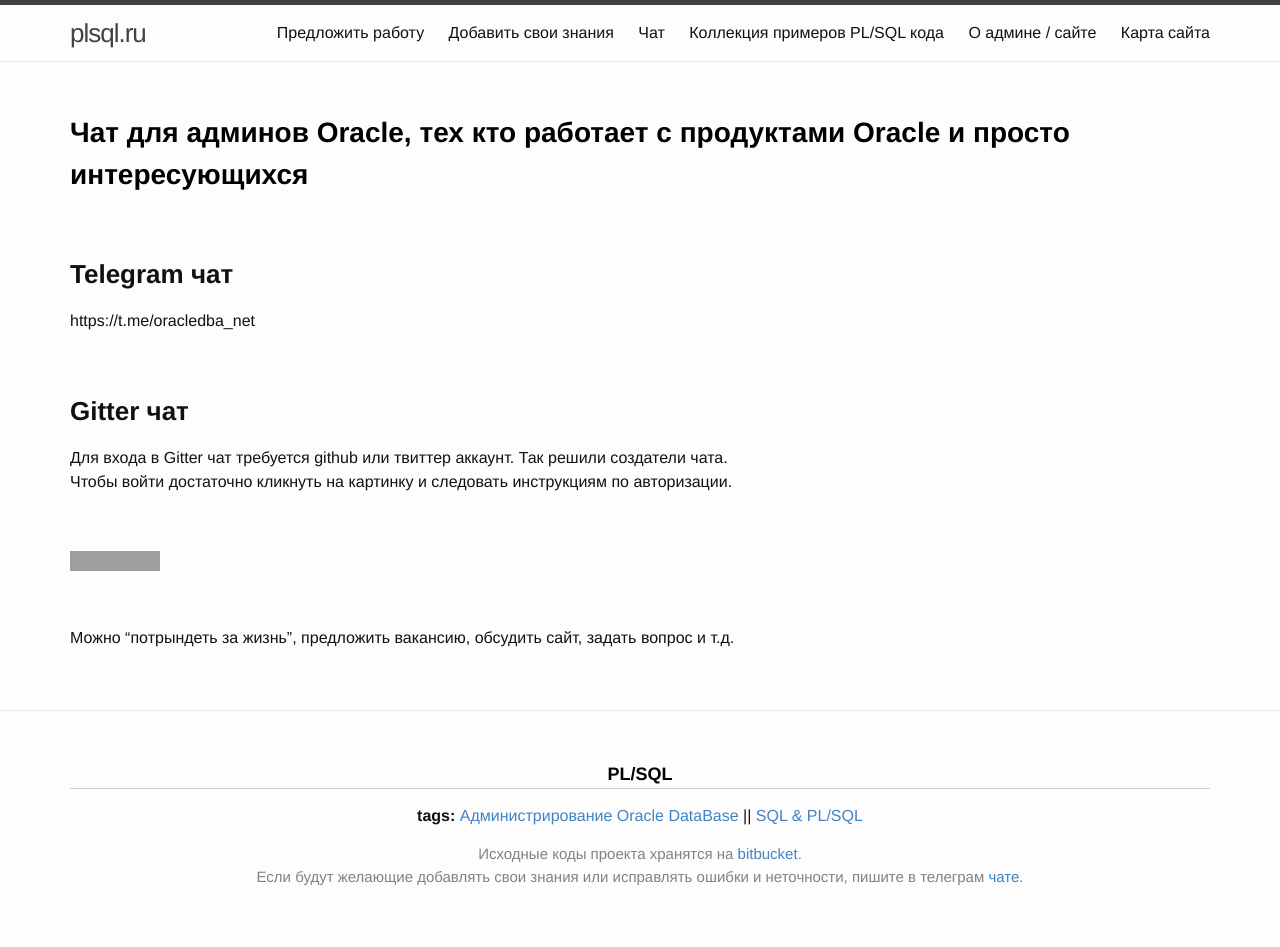
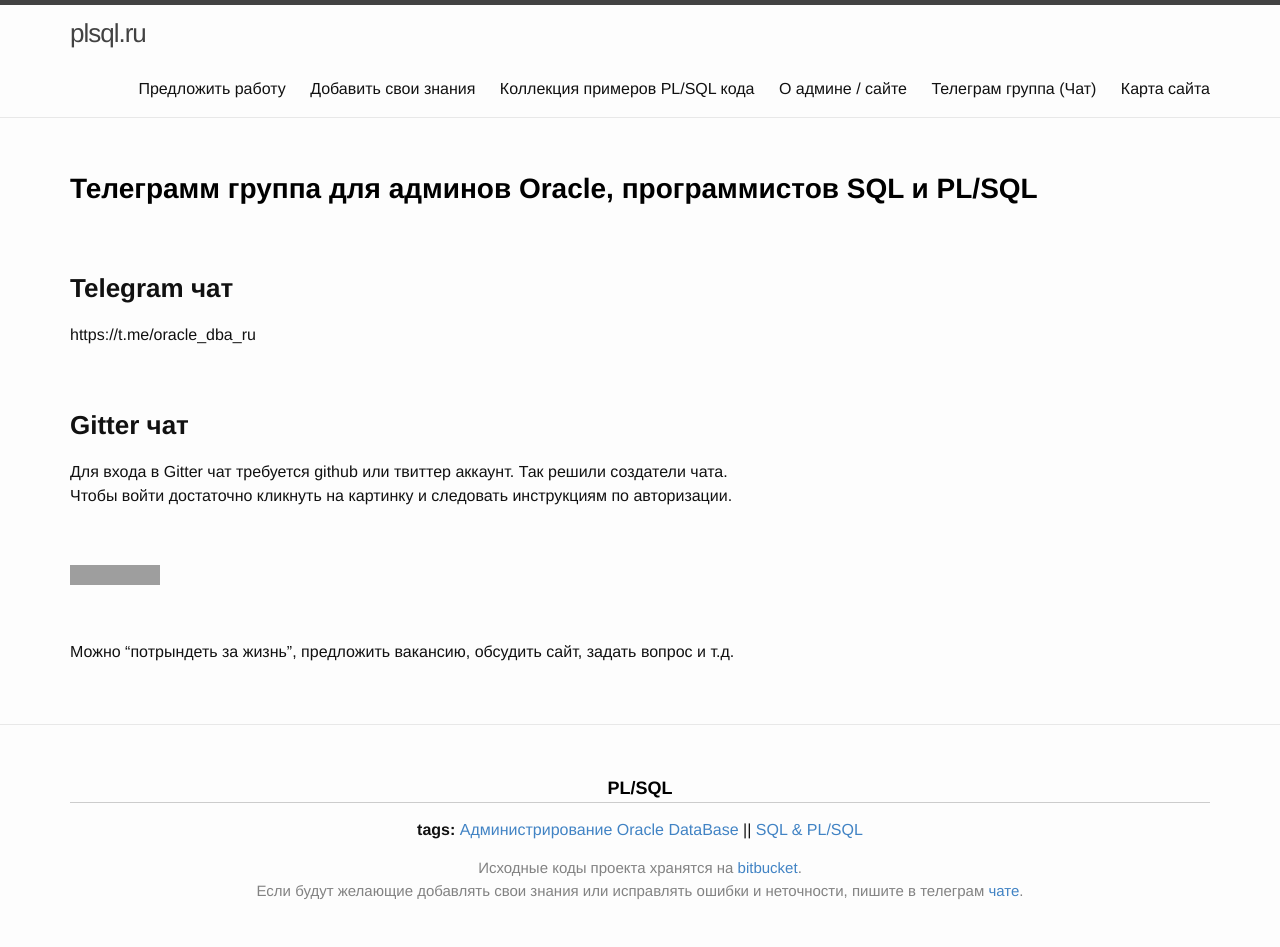
Before and after one commit to webmakaka/plsql.ru, a Jekyll site: the page built from website/00-main/03-chat.md, in a window 1280 px wide. Built offline with Jekyll 4.4.1, drawn with Linux system fonts in a browser that asks for light colours; comment, search, counter and statistics services are not loaded; grey boxes are pictures that could not be loaded.

Commit message:
Грамматические ошибки

```diff
--- a/_includes/header.html
+++ b/_includes/header.html
@@ -5,27 +5,21 @@
         <nav class="site-nav">
             <div class="trigger">
                 <a class="page-link" href="{{ site.baseurl }}/job/"
-                    >Предложить работу</a
-                >
+                    >Предложить работу</a>
                 <a
                     class="page-link"
                     href="{{
                         site.baseurl
                     }}/info/how-to-add-information-on-site/"
-                    >Добавить свои знания</a
-                >
-                <a class="page-link" href="{{ site.baseurl }}/chat/">Чат</a>
+                    >Добавить свои знания</a>
                 <a
                     class="page-link"
                     href="{{ site.baseurl }}/plsql-demo-scripts/"
-                    >Коллекция примеров PL/SQL кода</a
-                >
+                    >Коллекция примеров PL/SQL кода</a>
                 <a class="page-link" href="{{ site.baseurl }}/about/"
-                    >О админе / сайте</a
-                >
-                <a class="page-link" href="{{ site.baseurl }}/sitemap/"
-                    >Карта сайта</a
-                >
+                    >О админе / сайте</a>
+                <a class="page-link" href="{{ site.baseurl }}/chat/">Телеграм группа (Чат)</a>
+                <a class="page-link" href="{{ site.baseurl }}/sitemap/">Карта сайта</a>
             </div>
         </nav>
     </div>
--- a/website/00-main/03-chat.md
+++ b/website/00-main/03-chat.md
@@ -1,16 +1,16 @@
 ---
 layout: page
-title: Чат для админов Oracle, SQL, PLSQL разработчиков
+title: Телеграмм группа для админов Oracle, программистов SQL PLSQL
 permalink: /chat/
 ---
 
-# Чат для админов Oracle, тех кто работает с продуктами Oracle и просто интересующихся
+# Телеграмм группа для админов Oracle, программистов SQL и PL/SQL
 
 <br/>
 
 ### Telegram чат
 
-https://t.me/oracledba_net
+https://t.me/oracle_dba_ru
 
 <br/>
 
```
Also changed, not shown: website/02-docs/04-plsql/05-cursors.md (+1 -1 lines).
